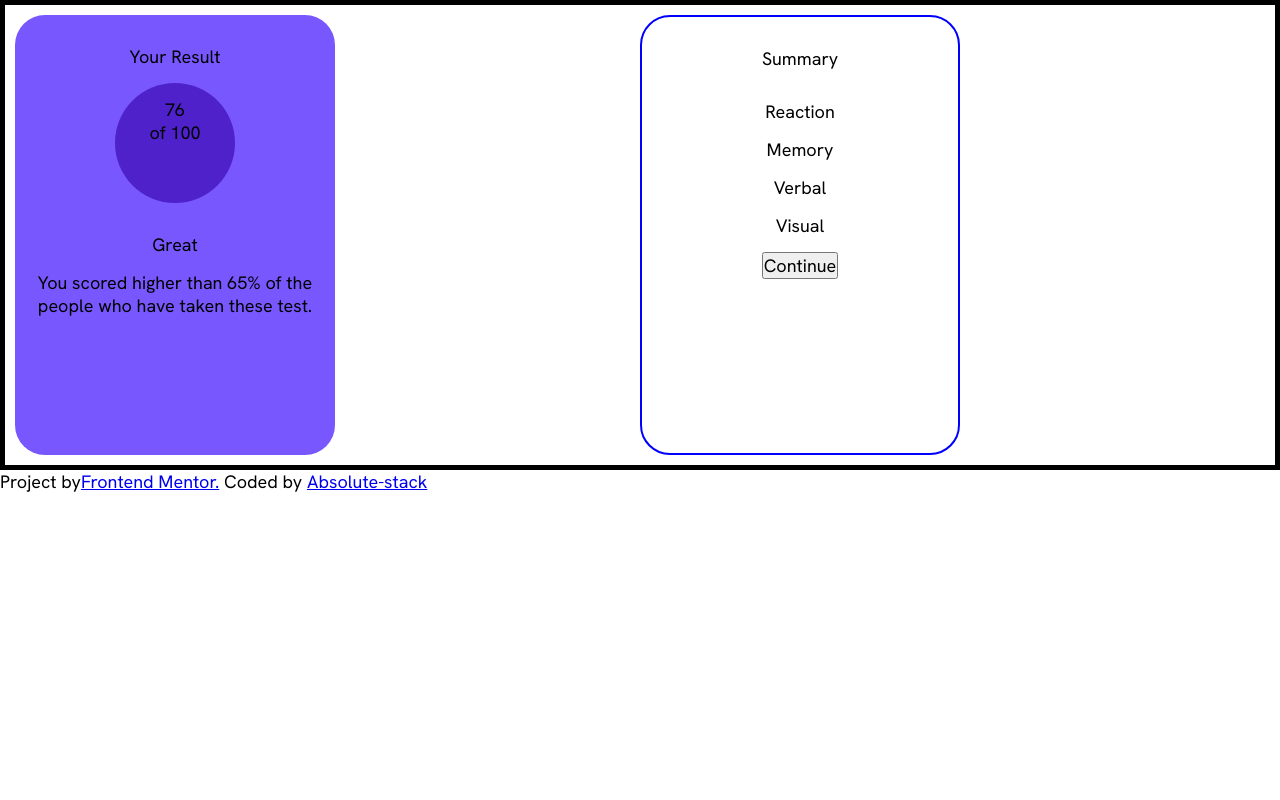
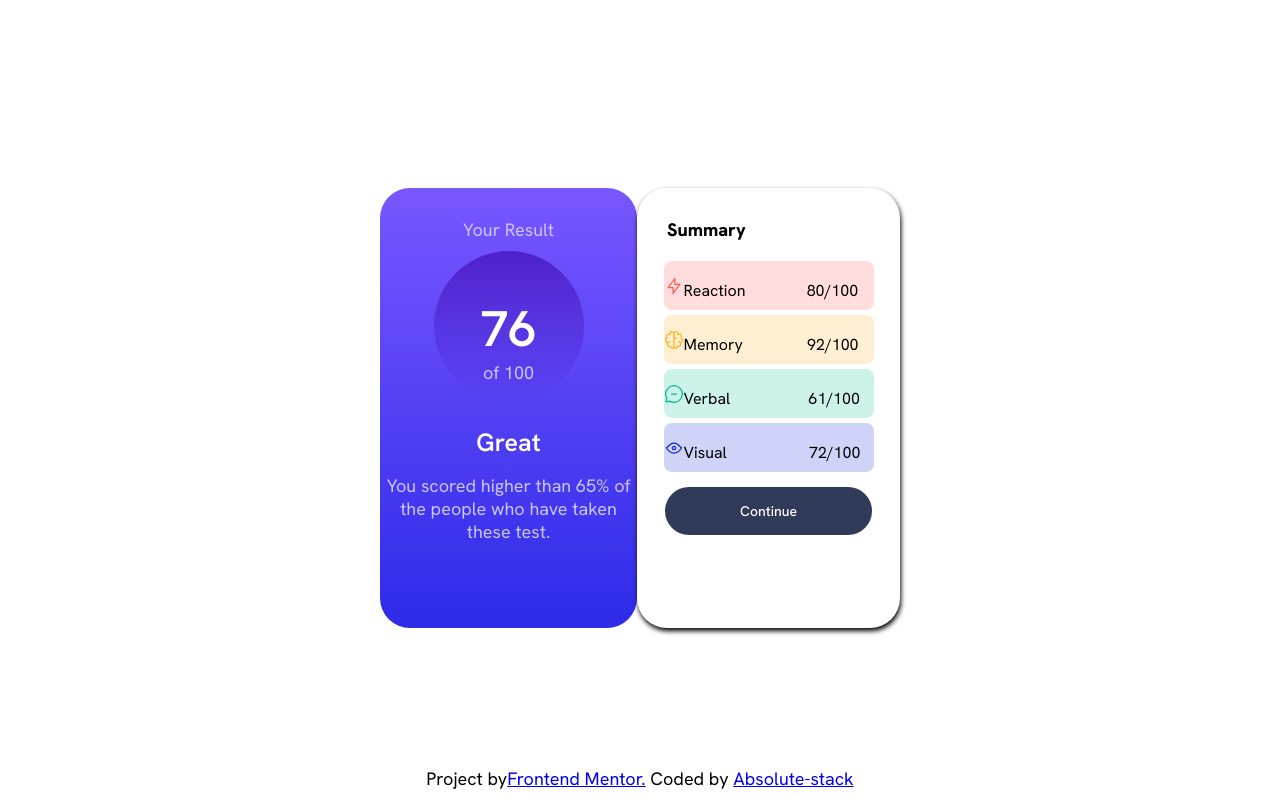
Before and after one commit to Absolute-stack/Html-and-Css-Practice, a plain HTML site: page Project 4/index.html in a window 1280 px wide. Drawn offline with Linux system fonts and the light colour scheme.

Commit message:
second-commit gradient

```diff
--- a/Project 4/index.html
+++ b/Project 4/index.html
@@ -19,14 +19,16 @@
           <p class="results-text">Your Result</p>
         </div>
         <div class="result-circle">
-          <p class="result-76">76</p>
-          <p class="result-100">of 100</p>
+          <div class="result-circle-text-wrapper">
+            <p class="result-76">76</p>
+            <p class="result-100">of 100</p>
+          </div>
         </div>
         <div>
-          <p>Great</p>
+          <p class="great-text">Great</p>
         </div>
         <div>
-          <p>
+          <p class="result-info">
             You scored higher than 65% of the people who have taken these test.
           </p>
         </div>
@@ -37,13 +39,25 @@
           <p class="summary-text">Summary</p>
         </div>
         <div class="stats-container">
-          <div class="stats">Reaction</div>
-          <div class="stats">Memory</div>
-          <div class="stats">Verbal</div>
-          <div class="stats">Visual</div>
+          <div class="stats-reaction">
+            <img src="assets/images/icon-reaction.svg" />Reaction
+            <span class="stats-score">80/100</span>
+          </div>
+          <div class="stats-memory">
+            <img src="assets/images/icon-memory.svg" />Memory
+            <span class="stats-score-92">92/100</span>
+          </div>
+          <div class="stats-verbal">
+            <img src="assets/images/icon-verbal.svg" />Verbal
+            <span class="stats-score-61">61/100</span>
+          </div>
+          <div class="stats-visual">
+            <img src="assets/images/icon-visual.svg" />Visual
+            <span class="stats-score-72">72/100</span>
+          </div>
         </div>
         <div>
-          <button>Continue</button>
+          <button class="continue-button">Continue</button>
         </div>
       </div>
     </div>
--- a/Project 4/styles.css
+++ b/Project 4/styles.css
@@ -11,18 +11,23 @@
 
 body {
   background-color: white;
+  display: flex;
+  justify-content: center;
+  align-items: center;
+  height: 100vh;
 }
 div {
   padding-top: 15px;
 }
 .container {
-  border: 5px solid black;
-  padding: 10px;
-  display: grid;
-  grid-template-columns: repeat(2, 1fr);
+  display: flex;
+  justify-content: center;
+  align-items: center;
+  width: 520px;
 }
 
 .results,
+.result-circle-text-wrapper,
 .summary {
   text-align: center;
   vertical-align: center;
@@ -30,7 +35,7 @@ div {
 
 .results {
   border: 3px solid red;
-  background-color: hsl(252, 100%, 67%);
+  background-image: linear-gradient(hsl(252, 100%, 67%), hsl(241, 81%, 54%));
   height: 55vh;
   width: 40vh;
   border: none;
@@ -38,18 +43,123 @@ div {
 }
 
 .result-circle {
-  background-color: hsla(256, 72%, 46%, 1);
-  width: 120px;
-  height: 120px;
-  margin: 15px auto;
+  background-image: linear-gradient(
+    hsla(256, 72%, 46%, 1),
+    hsla(241, 72%, 46%, 0)
+  );
+  width: 150px;
+  height: 150px;
+  margin: 10px auto;
   border: none;
-  border-radius: 60px;
+  border-radius: 75px;
+}
+
+.result-76 {
+  color: white;
+  font-size: 50px;
+  font-weight: 600;
+}
+
+.result-circle-text-wrapper {
+  padding-top: 30px;
+}
+
+.result-100,
+.results-text,
+.result-info {
+  color: hsl(241, 100%, 89%);
+}
+
+.result-info {
+  font-size: 18px;
+}
+
+.great-text {
+  margin-top: 0;
+  color: white;
+  font-size: 25px;
+  font-weight: 600;
 }
 
 .summary {
-  border: 2px solid blue;
   background-color: white;
   height: 55vh;
   width: 40vh;
+  padding-left: 15px;
+  padding-right: 15px;
   border-radius: 30px;
+  box-shadow: 1px 3px 5px;
 }
+
+.summary-text {
+  font-weight: 800;
+  text-align: left;
+  padding-left: 15px;
+}
+
+.stats-reaction,
+.stats-memory,
+.stats-verbal,
+.stats-visual {
+  margin-top: 5px;
+  width: 210px;
+  padding-bottom: 9px;
+  text-align: left;
+  margin-left: auto;
+  margin-right: auto;
+  border: none;
+  border-radius: 8px;
+  font-size: 16px;
+}
+
+.stats-reaction {
+  background-color: hsla(0, 100%, 67%, 0.2);
+}
+
+.stats-memory {
+  background-color: hsla(39, 100%, 56%, 0.2);
+}
+
+.stats-verbal {
+  background-color: hsla(166, 100%, 37%, 0.2);
+}
+
+.stats-visual {
+  background-color: hsla(234, 85%, 45%, 0.2);
+}
+
+.stats-score {
+  font-size: 16px;
+  padding-left: 57px;
+}
+
+.stats-score-92 {
+  font-size: 16px;
+  padding-left: 60px;
+}
+
+.stats-score-61 {
+  font-size: 16px;
+  padding-left: 74px;
+}
+
+.stats-score-72 {
+  font-size: 16px;
+  padding-left: 78px;
+}
+
+.continue-button {
+  background-color: hsl(224, 30%, 27%);
+  color: white;
+  padding: 15px 75px;
+  border: none;
+  border-radius: 25px;
+  font-size: 14px;
+  font-weight: 500;
+}
+
+footer {
+  text-align: center;
+  position: fixed;
+  bottom: 10px;
+}
```
